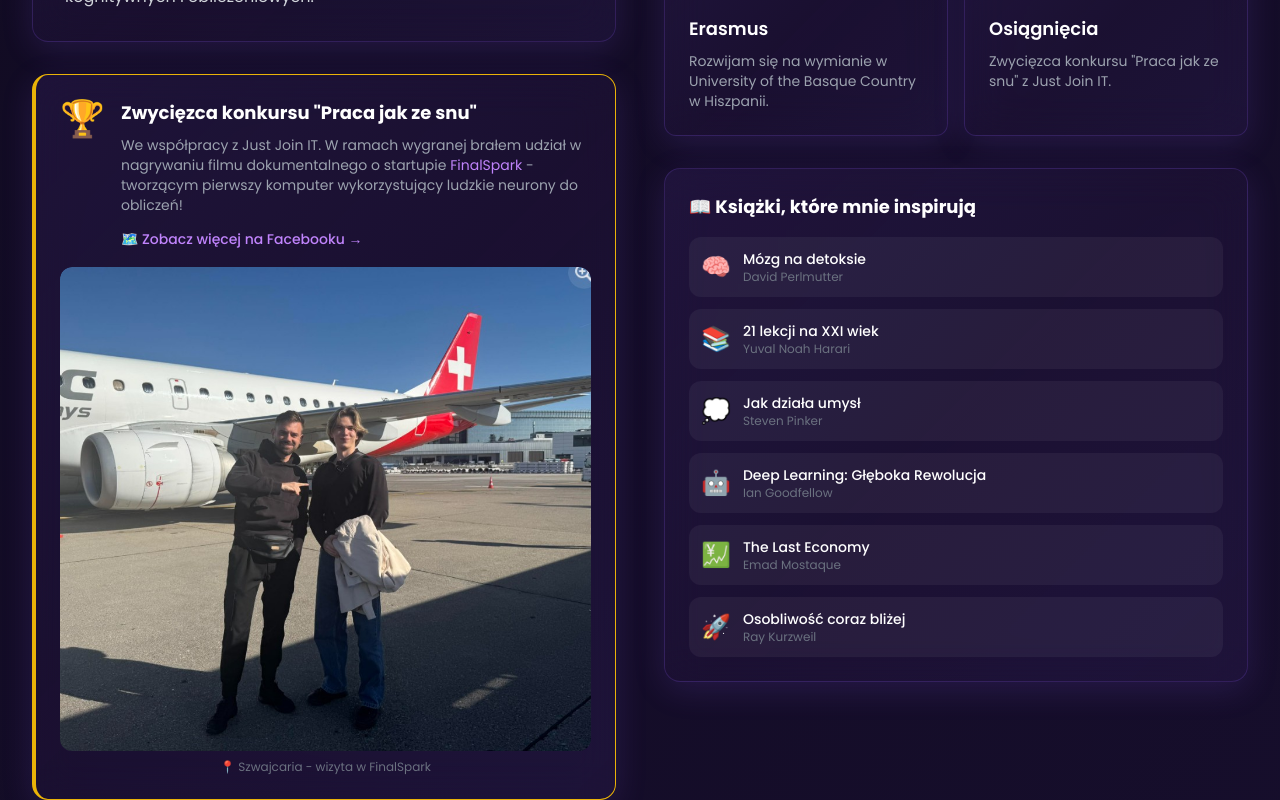
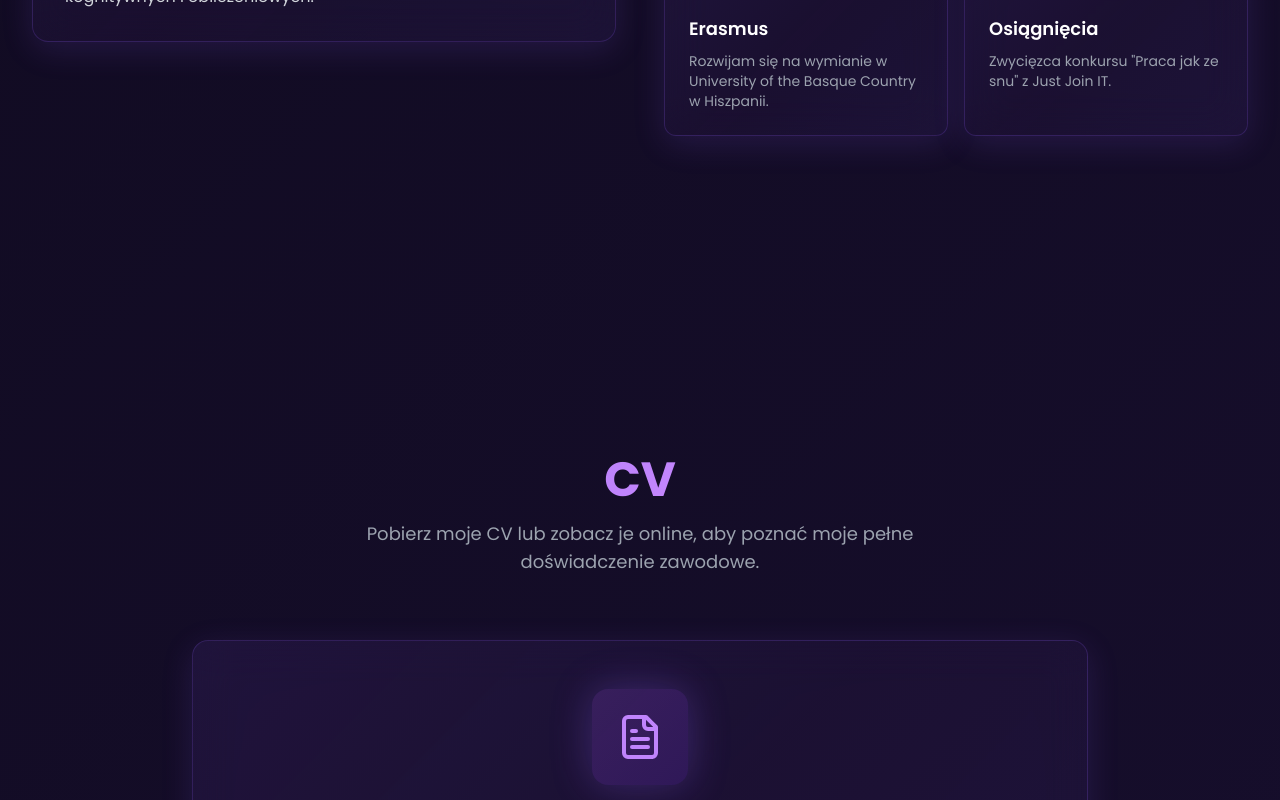
Before and after one commit to Wojz12/My_www, a Next.js app: page / in a window 1280 px wide. Shown: the part 1480-2280 px from the top of the page. Built offline with nearby package versions, Linux system fonts and the light colour scheme.

Commit message:
Update in sections, first experience, achigments after

```diff
--- a/src/app/page.tsx
+++ b/src/app/page.tsx
@@ -4,6 +4,7 @@ import CV from '@/components/sections/CV'
 import Experience from '@/components/sections/Experience'
 import Skills from '@/components/sections/Skills'
 import Projects from '@/components/sections/Projects'
+import AdditionalInfo from '@/components/sections/AdditionalInfo'
 import Contact from '@/components/sections/Contact'
 
 export default function Home() {
@@ -15,6 +16,7 @@ export default function Home() {
       <Experience />
       <Skills />
       <Projects />
+      <AdditionalInfo />
       <Contact />
     </>
   )
--- a/src/components/sections/About.tsx
+++ b/src/components/sections/About.tsx
@@ -4,7 +4,6 @@ import { motion } from 'framer-motion'
 import { useInView } from 'framer-motion'
 import { useRef } from 'react'
 import { Brain, BookOpen, Globe, Trophy } from 'lucide-react'
-import Image from 'next/image'
 
 const interests = [
   {
@@ -26,39 +25,6 @@ const interests = [
     icon: Trophy,
     title: 'Osiągnięcia',
     description: 'Zwycięzca konkursu "Praca jak ze snu" z Just Join IT.',
-  },
-]
-
-const books = [
-  {
-    title: 'Mózg na detoksie',
-    author: 'David Perlmutter',
-    emoji: '🧠',
-  },
-  {
-    title: '21 lekcji na XXI wiek',
-    author: 'Yuval Noah Harari',
-    emoji: '📚',
-  },
-  {
-    title: 'Jak działa umysł',
-    author: 'Steven Pinker',
-    emoji: '💭',
-  },
-  {
-    title: 'Deep Learning: Głęboka Rewolucja',
-    author: 'Ian Goodfellow',
-    emoji: '🤖',
-  },
-  {
-    title: 'The Last Economy',
-    author: 'Emad Mostaque',
-    emoji: '💹',
-  },
-  {
-    title: 'Osobliwość coraz bliżej',
-    author: 'Ray Kurzweil',
-    emoji: '🚀',
   },
 ]
 
@@ -110,57 +76,10 @@ export default function About() {
                 </p>
               </div>
             </div>
-
-            {/* Achievement highlight */}
-            <motion.div
-              initial={{ opacity: 0, y: 20 }}
-              animate={isInView ? { opacity: 1, y: 0 } : {}}
-              transition={{ duration: 0.6, delay: 0.4 }}
-              className="glass-card p-6 rounded-2xl border-l-4 border-yellow-500"
-            >
-              <div className="flex items-start gap-4">
-                <span className="text-4xl">🏆</span>
-                <div>
-                  <h4 className="text-lg font-bold text-white mb-2">
-                    Zwycięzca konkursu "Praca jak ze snu"
-                  </h4>
-                  <p className="text-gray-400 text-sm mb-3">
-                    We współpracy z Just Join IT. W ramach wygranej brałem udział w nagrywaniu
-                    filmu dokumentalnego o startupie <span className="text-primary-400">FinalSpark</span> -
-                    tworzącym pierwszy komputer wykorzystujący ludzkie neurony do obliczeń!
-                  </p>
-                  <a
-                    href="https://www.facebook.com/photo/?fbid=1169531118294064&set=a.193826049197914"
-                    target="_blank"
-                    rel="noopener noreferrer"
-                    className="text-primary-400 hover:text-primary-300 text-sm font-medium"
-                  >
-                    🗺️ Zobacz więcej na Facebooku →
-                  </a>
-                </div>
-              </div>
-
-              {/* Switzerland photo */}
-              <motion.div
-                initial={{ opacity: 0, scale: 0.95 }}
-                animate={isInView ? { opacity: 1, scale: 1 } : {}}
-                transition={{ duration: 0.5, delay: 0.6 }}
-                className="mt-4 rounded-xl overflow-hidden"
-              >
-                <Image
-                  src="/images/szwajcaria.jpg"
-                  alt="Wycieczka do Szwajcarii - FinalSpark"
-                  width={600}
-                  height={400}
-                  className="w-full h-auto object-cover rounded-xl hover:scale-105 transition-transform duration-500"
-                />
-                <p className="text-xs text-gray-500 mt-2 text-center">📍 Szwajcaria - wizyta w FinalSpark</p>
-              </motion.div>
-            </motion.div>
           </motion.div>
 
           {/* Right column */}
-          <div className="space-y-8">
+          <div>
             {/* Interests grid */}
             <motion.div
               initial={{ opacity: 0, x: 50 }}
@@ -185,35 +104,6 @@ export default function About() {
                 </motion.div>
               ))}
             </motion.div>
-
-            {/* Books section */}
-            <motion.div
-              initial={{ opacity: 0, y: 30 }}
-              animate={isInView ? { opacity: 1, y: 0 } : {}}
-              transition={{ duration: 0.6, delay: 0.6 }}
-              className="glass-card p-6 rounded-2xl"
-            >
-              <h4 className="text-lg font-bold text-white mb-4 flex items-center gap-2">
-                📖 Książki, które mnie inspirują
-              </h4>
-              <div className="space-y-3">
-                {books.map((book, index) => (
-                  <motion.div
-                    key={book.title}
-                    initial={{ opacity: 0, x: -20 }}
-                    animate={isInView ? { opacity: 1, x: 0 } : {}}
-                    transition={{ duration: 0.4, delay: 0.7 + index * 0.1 }}
-                    className="flex items-center gap-3 p-3 rounded-xl bg-white/5 hover:bg-white/10 transition-colors"
-                  >
-                    <span className="text-2xl">{book.emoji}</span>
-                    <div>
-                      <p className="text-white font-medium text-sm">{book.title}</p>
-                      <p className="text-gray-500 text-xs">{book.author}</p>
-                    </div>
-                  </motion.div>
-                ))}
-              </div>
-            </motion.div>
           </div>
         </div>
       </div>
--- /dev/null
+++ b/src/components/sections/AdditionalInfo.tsx
@@ -0,0 +1,134 @@
+'use client'
+
+import { motion } from 'framer-motion'
+import { useInView } from 'framer-motion'
+import { useRef } from 'react'
+import Image from 'next/image'
+
+const books = [
+  {
+    title: 'Mózg na detoksie',
+    author: 'David Perlmutter',
+    emoji: '🧠',
+  },
+  {
+    title: '21 lekcji na XXI wiek',
+    author: 'Yuval Noah Harari',
+    emoji: '📚',
+  },
+  {
+    title: 'Jak działa umysł',
+    author: 'Steven Pinker',
+    emoji: '💭',
+  },
+  {
+    title: 'Deep Learning: Głęboka Rewolucja',
+    author: 'Ian Goodfellow',
+    emoji: '🤖',
+  },
+  {
+    title: 'The Last Economy',
+    author: 'Emad Mostaque',
+    emoji: '💹',
+  },
+  {
+    title: 'Osobliwość coraz bliżej',
+    author: 'Ray Kurzweil',
+    emoji: '🚀',
+  },
+]
+
+export default function AdditionalInfo() {
+  const ref = useRef(null)
+  const isInView = useInView(ref, { once: true, margin: '-100px' })
+
+  return (
+    <section id="additional-info" className="relative py-20" ref={ref}>
+      <div className="section-container">
+        <div className="grid lg:grid-cols-2 gap-12">
+          {/* Achievement section */}
+          <motion.div
+            initial={{ opacity: 0, y: 30 }}
+            animate={isInView ? { opacity: 1, y: 0 } : {}}
+            transition={{ duration: 0.6 }}
+          >
+            <motion.div
+              initial={{ opacity: 0, y: 20 }}
+              animate={isInView ? { opacity: 1, y: 0 } : {}}
+              transition={{ duration: 0.6, delay: 0.2 }}
+              className="glass-card p-6 rounded-2xl border-l-4 border-yellow-500"
+            >
+              <div className="flex items-start gap-4">
+                <span className="text-4xl">🏆</span>
+                <div>
+                  <h4 className="text-lg font-bold text-white mb-2">
+                    Zwycięzca konkursu "Praca jak ze snu"
+                  </h4>
+                  <p className="text-gray-400 text-sm mb-3">
+                    We współpracy z Just Join IT. W ramach wygranej brałem udział w nagrywaniu
+                    filmu dokumentalnego o startupie <span className="text-primary-400">FinalSpark</span> -
+                    tworzącym pierwszy komputer wykorzystujący ludzkie neurony do obliczeń!
+                  </p>
+                  <a
+                    href="https://www.facebook.com/photo/?fbid=1169531118294064&set=a.193826049197914"
+                    target="_blank"
+                    rel="noopener noreferrer"
+                    className="text-primary-400 hover:text-primary-300 text-sm font-medium"
+                  >
+                    🗺️ Zobacz więcej na Facebooku →
+                  </a>
+                </div>
+              </div>
+
+              {/* Switzerland photo */}
+              <motion.div
+                initial={{ opacity: 0, scale: 0.95 }}
+                animate={isInView ? { opacity: 1, scale: 1 } : {}}
+                transition={{ duration: 0.5, delay: 0.4 }}
+                className="mt-4 rounded-xl overflow-hidden"
+              >
+                <Image
+                  src="/images/szwajcaria.jpg"
+                  alt="Wycieczka do Szwajcarii - FinalSpark"
+                  width={600}
+                  height={400}
+                  className="w-full h-auto object-cover rounded-xl hover:scale-105 transition-transform duration-500"
+                />
+                <p className="text-xs text-gray-500 mt-2 text-center">📍 Szwajcaria - wizyta w FinalSpark</p>
+              </motion.div>
+            </motion.div>
+          </motion.div>
+
+          {/* Books section */}
+          <motion.div
+            initial={{ opacity: 0, y: 30 }}
+            animate={isInView ? { opacity: 1, y: 0 } : {}}
+            transition={{ duration: 0.6, delay: 0.3 }}
+            className="glass-card p-6 rounded-2xl"
+          >
+            <h4 className="text-lg font-bold text-white mb-4 flex items-center gap-2">
+              📖 Książki, które mnie inspirują
+            </h4>
+            <div className="space-y-3">
+              {books.map((book, index) => (
+                <motion.div
+                  key={book.title}
+                  initial={{ opacity: 0, x: -20 }}
+                  animate={isInView ? { opacity: 1, x: 0 } : {}}
+                  transition={{ duration: 0.4, delay: 0.4 + index * 0.1 }}
+                  className="flex items-center gap-3 p-3 rounded-xl bg-white/5 hover:bg-white/10 transition-colors"
+                >
+                  <span className="text-2xl">{book.emoji}</span>
+                  <div>
+                    <p className="text-white font-medium text-sm">{book.title}</p>
+                    <p className="text-gray-500 text-xs">{book.author}</p>
+                  </div>
+                </motion.div>
+              ))}
+            </div>
+          </motion.div>
+        </div>
+      </div>
+    </section>
+  )
+}
```
